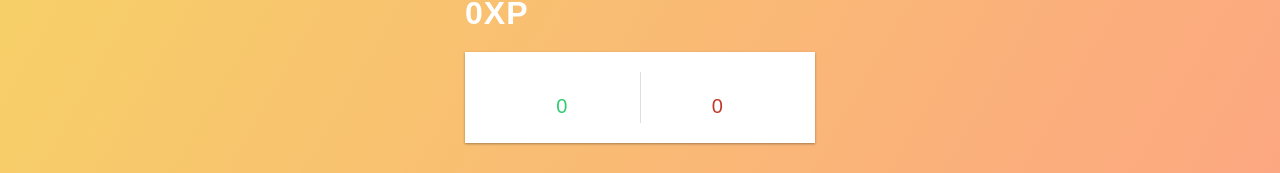
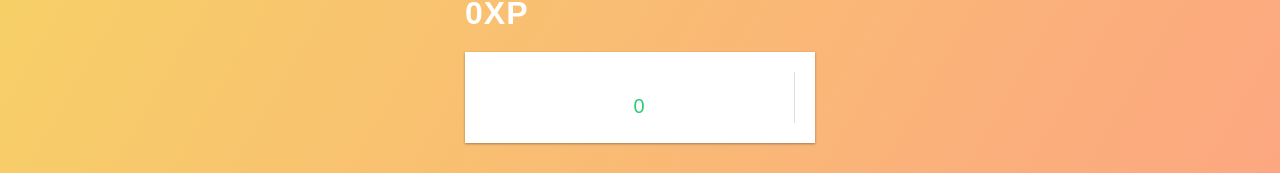
Before and after one commit to madameJeanette/XP-tracker-react, a React (Create React App) app: page / in a window 1280 px wide. Shown: the part 223-396 px from the top of the page. Built offline with nearby package versions, Linux system fonts and the light colour scheme.

Commit message:
removed outcome stat

```diff
--- a/src/components/AddTask.js
+++ b/src/components/AddTask.js
@@ -13,7 +13,7 @@ export const AddTask = () => {
     const newTask = {
       id: Math.floor(Math.random() * 100000000), //Look for better alternative > uuid?
       text,
-      amount: 10 //+amount
+      amount: 20 //+amount
     }
 
     addTask(newTask)
--- a/src/components/IncomeXp.js
+++ b/src/components/IncomeXp.js
@@ -12,10 +12,10 @@ export const IncomeXp = () => {
     .reduce((acc, item) => (acc += item), 0)
 
 
-  const expense = (
-    amounts.filter(item => item < 0).reduce((acc, item) => (acc += item), 0) *
-    -1
-  )
+  // const expense = (
+  //   amounts.filter(item => item < 0).reduce((acc, item) => (acc += item), 0) *
+  //   -1
+  // )
 
   return (
     <div className="inc-xp-container">
@@ -23,10 +23,10 @@ export const IncomeXp = () => {
       <h4> XP Behaald</h4>
       <p className="xp plus"> {income}</p>
     </div>
-    <div>
+    {/* <div>
       <h4> XP Betaald</h4>
       <p className="xp minus"> {expense}</p>
-    </div>
+    </div> */}
 </div>
 
   )
```
